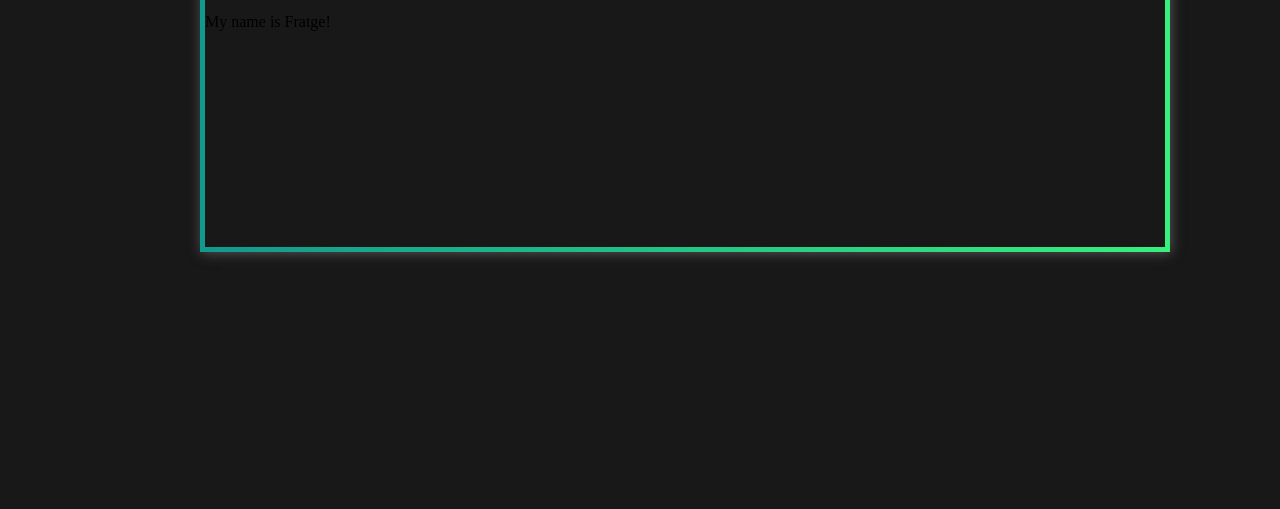
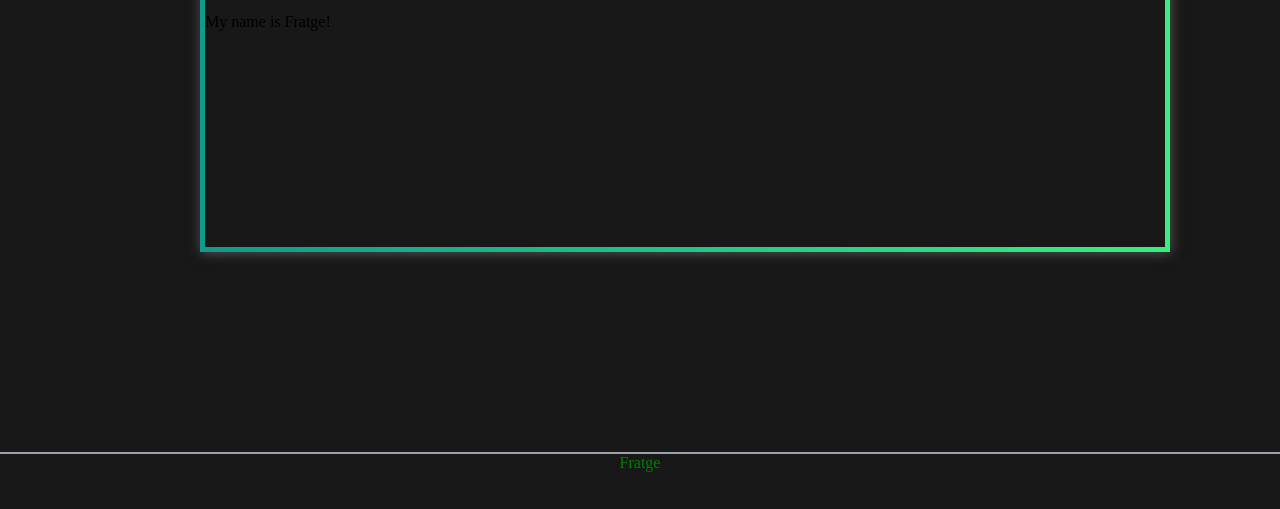
Before and after one commit to Fratge/website, a website built with Parcel: page index.html in a window 1280 px wide. Shown: the part 525-1034 px from the top of the page. Before the commit the page ends 977 px from the top, so only its background shows below. Built offline with nearby package versions, Linux system fonts and the light colour scheme.

Commit message:
feat: add footer

```diff
--- a/index.html
+++ b/index.html
@@ -10,7 +10,7 @@
   <body>
     <header class="header">
       <div class="brand-logo">
-        <img class="logo" src="./images/logo.png" alt="twitter" />
+        <img class="logo" src="./images/logo.png" alt="logo" />
       </div>
       <strong class="header-name">Fratge</strong>
       <nav class="navbar">
@@ -25,5 +25,8 @@
       <img class="square-logo" src="./images/akali.png" alt="akali" />
       <p>My name is Fratge!</p>
     </div>
+    <footer>
+      <span class="footer-name">Fratge</span>
+    </footer>
   </body>
 </html>
--- a/styles/index.css
+++ b/styles/index.css
@@ -56,3 +56,14 @@ body {
   color: white;
   text-decoration: none;
 }
+
+footer {
+  border-top: #9ca3af 2px solid;
+  text-decoration: none;
+  text-align: center;
+  height: 55px;
+}
+
+.footer-name {
+  color: green;
+}
```
